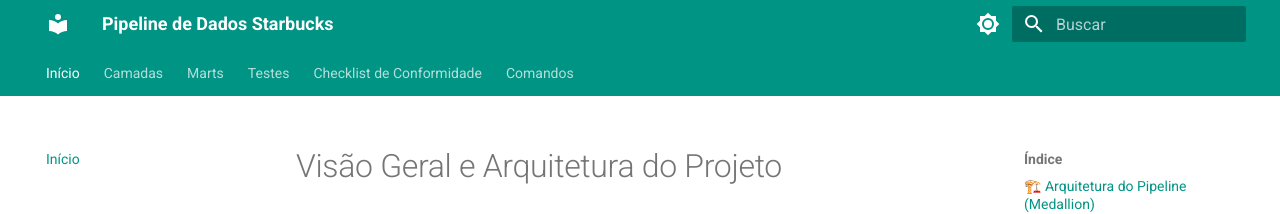
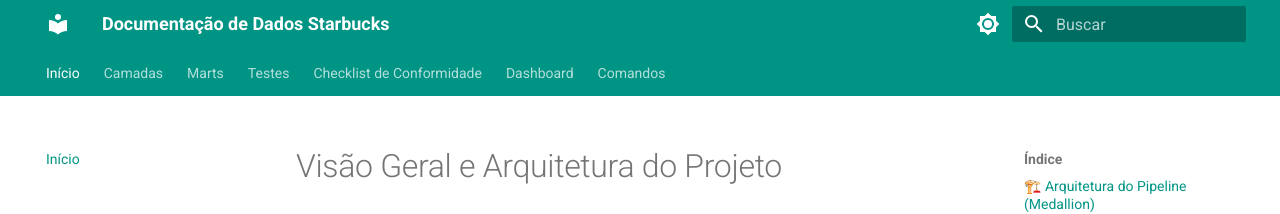
Before and after one commit to Well-cre/starbucks, an MkDocs documentation site: the page built from docs/index.md, in a window 1280 px wide and 1034 px high. Shown: the top 214 px of the window. Built offline with MkDocs 1.6.1 and Material for MkDocs 9.7.7, drawn with Linux system fonts in a browser that asks for light colours.

Commit message:
docs: configurar navegação do painel no mkdocs.yml

```diff
--- a/mkdocs.yml
+++ b/mkdocs.yml
@@ -1,4 +1,4 @@
-site_name: Pipeline de Dados Starbucks
+site_name: Documentação de Dados Starbucks
 site_url: "https://well-cre.github.io/starbucks/"
 
 theme:
@@ -44,4 +44,5 @@ nav:
   - Marts: marts.md
   - Testes: testes.md
   - Checklist de Conformidade: checklist.md
+  - Dashboard: dashboard.md
   - Comandos: comandos.md
```
